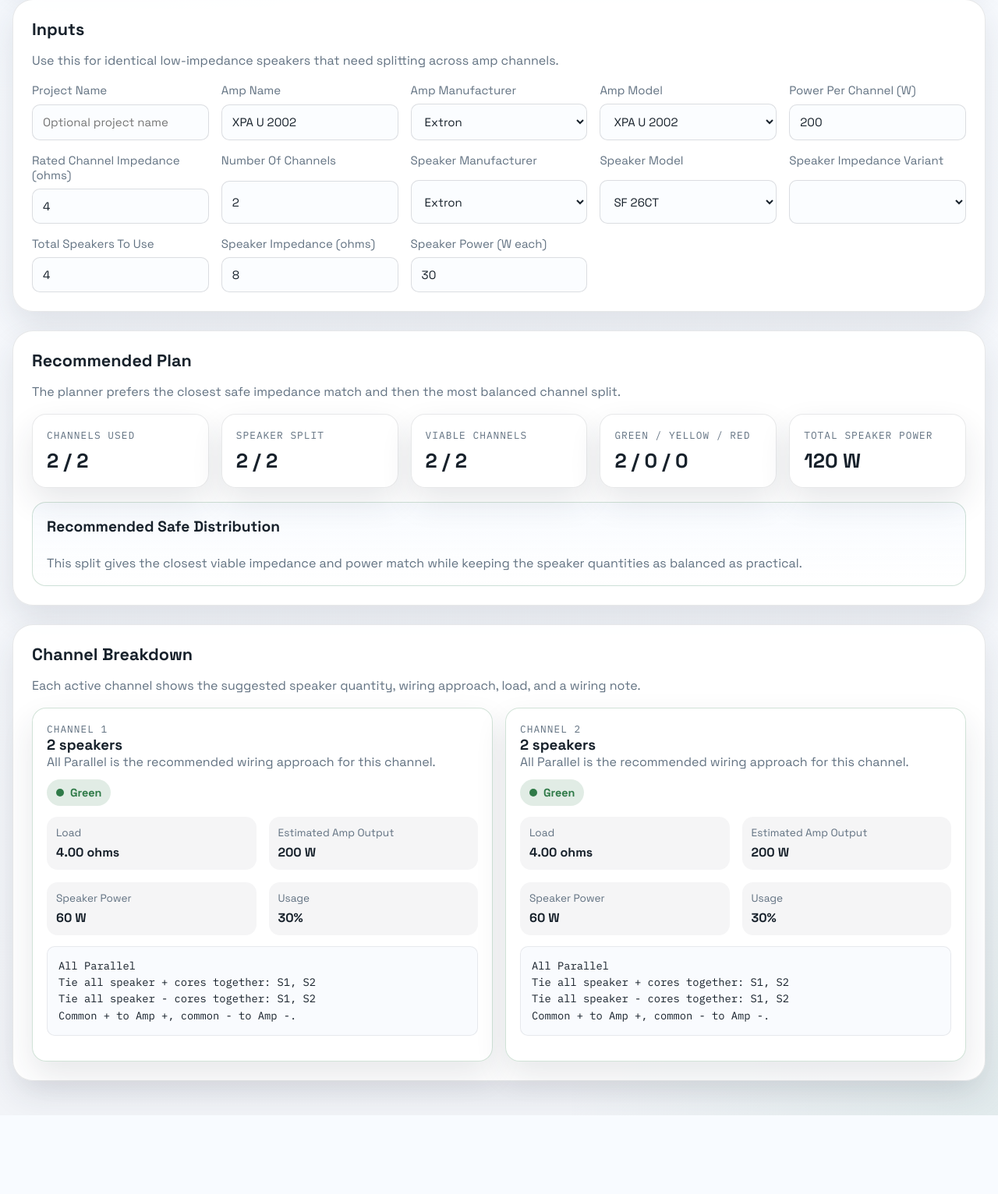
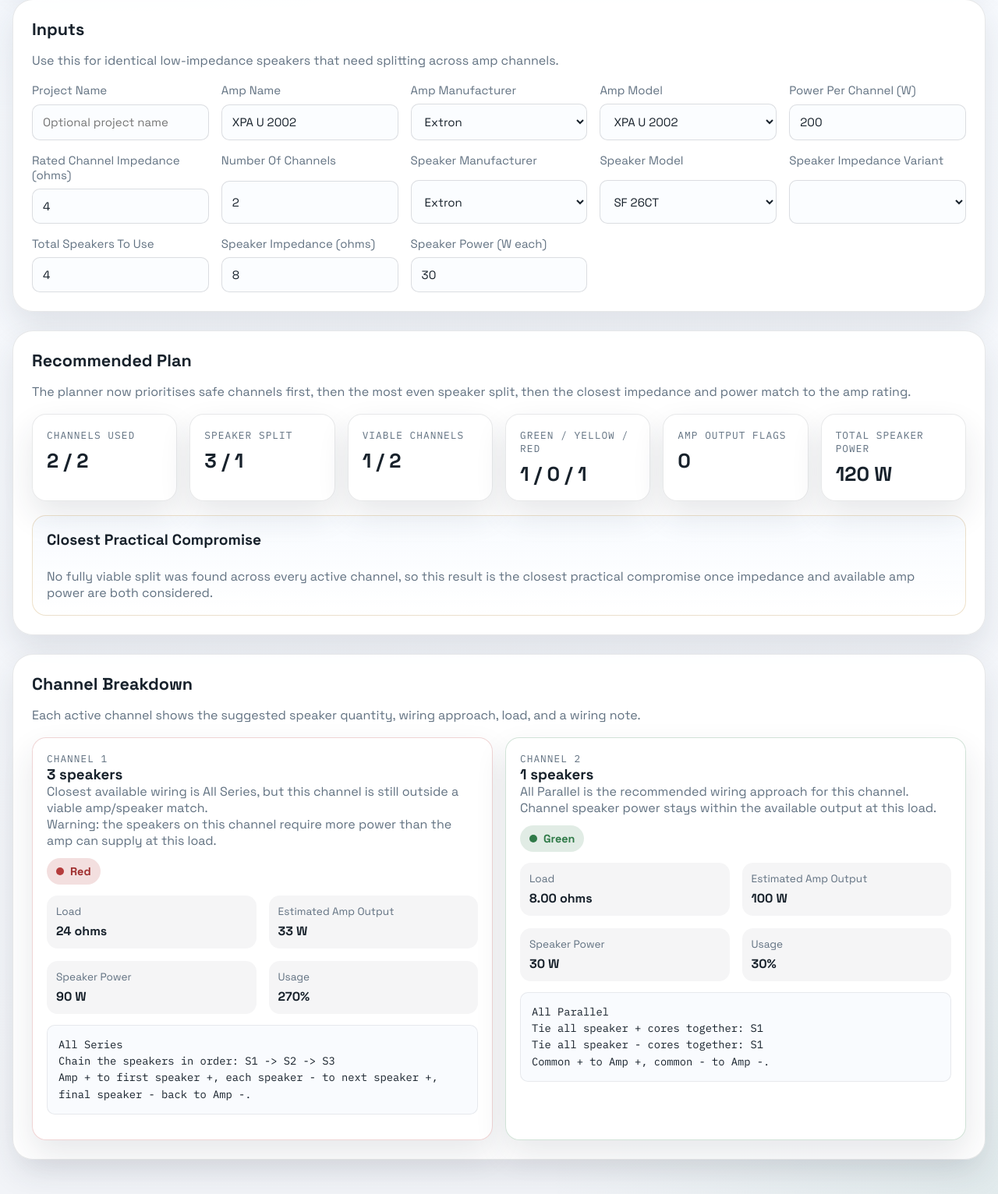
Before and after one commit to AVToolSet/FrontEnd, a Flask app: page /speaker-load-planner in a window 1280 px wide. Shown: the part 526-2058 px from the top of the page at 78% size. Before the commit the page ends 1957 px from the top, so only its background shows below. Run offline with Flask 3, Linux system fonts and the light colour scheme; lists and menus that the app fills with data are empty.

Commit message:
Fix speaker planner load balancing and amp limit checks

```diff
--- a/static/speaker_load_planner/app.js
+++ b/static/speaker_load_planner/app.js
@@ -419,6 +419,18 @@ function estimateAmpPowerAtLoad(powerPerChannel, ratedImpedance, actualImpedance
   return (voltage * voltage) / actualImpedance;
 }
 
+function getIdealDistribution(totalSpeakers, channelCount) {
+  const baseCount = Math.floor(totalSpeakers / channelCount);
+  const remainder = totalSpeakers % channelCount;
+  return Array.from({ length: channelCount }, (_, index) => (index < remainder ? baseCount + 1 : baseCount));
+}
+
+function calculateDistributionPenalty(distribution, channelCount, totalSpeakers) {
+  const expected = getIdealDistribution(totalSpeakers, channelCount).sort((left, right) => right - left);
+  const actual = distribution.slice().sort((left, right) => right - left);
+  return actual.reduce((sum, count, index) => sum + Math.abs(count - (expected[index] || 0)), 0);
+}
+
 function buildSequentialSpeakerLabels(count, prefix = "S") {
   return Array.from({ length: count }, (_, index) => `${prefix}${index + 1}`);
 }
@@ -522,20 +534,30 @@ function buildPlanForCount(speakerCount, speakerImpedance, ratedImpedance, power
   const totalSpeakerPower = speakerCount * speakerWattage;
   const ranked = candidates.map((candidate) => {
     const impedanceSafe = candidate.totalImpedance >= ratedImpedance;
-    const estimatedAmpOutput = estimateAmpPowerAtLoad(powerPerChannel, ratedImpedance, candidate.totalImpedance);
-    const utilization = estimatedAmpOutput > 0 ? totalSpeakerPower / estimatedAmpOutput : Infinity;
+    const projectedAmpOutput = estimateAmpPowerAtLoad(powerPerChannel, ratedImpedance, candidate.totalImpedance);
+    const ampOutputExceeded = projectedAmpOutput > powerPerChannel;
+    const availableAmpOutput = impedanceSafe ? Math.min(projectedAmpOutput, powerPerChannel) : 0;
+    const utilization = availableAmpOutput > 0 ? totalSpeakerPower / availableAmpOutput : Infinity;
     const powerSafe = utilization <= 1;
+    const powerGap = Math.abs(availableAmpOutput - totalSpeakerPower);
+    const impedanceRatio = ratedImpedance > 0 ? candidate.totalImpedance / ratedImpedance : Infinity;
+    const impedanceMatchPenalty = Math.abs(Math.log2(impedanceRatio));
 
     return {
       ...candidate,
-      safe: impedanceSafe,
+      safe: impedanceSafe && powerSafe && !ampOutputExceeded,
       impedanceSafe,
+      ampOutputExceeded,
       powerSafe,
-      viable: impedanceSafe && powerSafe,
-      estimatedAmpOutput,
+      viable: impedanceSafe && powerSafe && !ampOutputExceeded,
+      projectedAmpOutput,
+      estimatedAmpOutput: availableAmpOutput,
+      availableAmpOutput,
       totalSpeakerPower,
       utilization,
+      powerGap,
       delta: Math.abs(candidate.totalImpedance - ratedImpedance),
+      impedanceMatchPenalty,
       status: getTrafficStatus(utilization, impedanceSafe),
     };
   }).filter((candidate) => Number.isFinite(candidate.totalImpedance) && candidate.totalImpedance > 0);
@@ -544,15 +566,27 @@ function buildPlanForCount(speakerCount, speakerImpedance, ratedImpedance, power
     if (left.viable !== right.viable) {
       return left.viable ? -1 : 1;
     }
+    if (left.ampOutputExceeded !== right.ampOutputExceeded) {
+      return left.ampOutputExceeded ? 1 : -1;
+    }
     if (left.status !== right.status) {
       const order = { green: 0, yellow: 1, red: 2 };
       return order[left.status] - order[right.status];
     }
-    if (left.utilization !== right.utilization) {
-      return left.utilization - right.utilization;
+    if (left.powerSafe !== right.powerSafe) {
+      return left.powerSafe ? -1 : 1;
     }
     if (left.delta !== right.delta) {
       return left.delta - right.delta;
+    }
+    if (left.powerGap !== right.powerGap) {
+      return left.powerGap - right.powerGap;
+    }
+    if (left.impedanceMatchPenalty !== right.impedanceMatchPenalty) {
+      return left.impedanceMatchPenalty - right.impedanceMatchPenalty;
+    }
+    if (left.utilization !== right.utilization) {
+      return Math.abs(1 - left.utilization) - Math.abs(1 - right.utilization);
     }
     return left.totalImpedance - right.totalImpedance;
   });
@@ -599,7 +633,8 @@ function scoreDistribution(distribution, ratedImpedance, speakerImpedance, power
     const utilization = plan?.utilization ?? Infinity;
     const impedanceSafe = Boolean(plan?.impedanceSafe);
     const powerSafe = Boolean(plan?.powerSafe);
-    const viable = impedanceSafe && powerSafe;
+    const ampOutputExceeded = Boolean(plan?.ampOutputExceeded);
+    const viable = impedanceSafe && powerSafe && !ampOutputExceeded;
     const status = plan?.status || getTrafficStatus(utilization, impedanceSafe);
 
     return {
@@ -609,9 +644,11 @@ function scoreDistribution(distribution, ratedImpedance, speakerImpedance, power
       ...plan,
       totalSpeakerPower,
       estimatedAmpOutput,
+      projectedAmpOutput: plan?.projectedAmpOutput ?? estimatedAmpOutput,
       utilization,
       impedanceSafe,
       powerSafe,
+      ampOutputExceeded,
       viable,
       status,
     };
@@ -621,17 +658,22 @@ function scoreDistribution(distribution, ratedImpedance, speakerImpedance, power
   const viableChannels = activeChannels.filter((channel) => channel.viable).length;
   const allViable = activeChannels.length > 0 && viableChannels === activeChannels.length;
   const deltaSum = activeChannels.reduce((sum, channel) => sum + (channel.delta || 0), 0);
-  const utilizationPenalty = activeChannels.reduce((sum, channel) => sum + Math.max(0, channel.utilization - 0.9), 0);
+  const utilizationPenalty = activeChannels.reduce((sum, channel) => sum + Math.abs(1 - channel.utilization), 0);
+  const powerGapPenalty = activeChannels.reduce((sum, channel) => sum + (channel.powerGap || 0), 0);
   const counts = activeChannels.map((channel) => channel.speakerCount);
   const imbalance = counts.length ? Math.max(...counts) - Math.min(...counts) : 0;
   const averageSpeakers = activeChannels.length
     ? distribution.reduce((sum, count) => sum + count, 0) / activeChannels.length
     : 0;
   const spreadPenalty = counts.reduce((sum, count) => sum + Math.abs(count - averageSpeakers), 0);
+  const balancePenalty = calculateDistributionPenalty(distribution, distribution.length, distribution.reduce((sum, count) => sum + count, 0));
   const maxSpeakersOnChannel = counts.length ? Math.max(...counts) : 0;
   const redChannels = activeChannels.filter((channel) => channel.status === "red").length;
   const yellowChannels = activeChannels.filter((channel) => channel.status === "yellow").length;
   const greenChannels = activeChannels.filter((channel) => channel.status === "green").length;
+  const ampOutputExceededChannels = activeChannels.filter((channel) => channel.ampOutputExceeded).length;
+  const powerUnsafeChannels = activeChannels.filter((channel) => !channel.powerSafe).length;
+  const impedanceUnsafeChannels = activeChannels.filter((channel) => !channel.impedanceSafe).length;
 
   return {
     distribution,
@@ -641,12 +683,17 @@ function scoreDistribution(distribution, ratedImpedance, speakerImpedance, power
     activeChannels: activeChannels.length,
     deltaSum,
     utilizationPenalty,
+    powerGapPenalty,
     imbalance,
     spreadPenalty,
+    balancePenalty,
     maxSpeakersOnChannel,
     redChannels,
     yellowChannels,
     greenChannels,
+    ampOutputExceededChannels,
+    powerUnsafeChannels,
+    impedanceUnsafeChannels,
   };
 }
 
@@ -664,26 +711,41 @@ function calculateRecommendation(inputs) {
     if (left.allViable !== right.allViable) {
       return left.allViable ? -1 : 1;
     }
+    if (left.redChannels !== right.redChannels) {
+      return left.redChannels - right.redChannels;
+    }
+    if (left.ampOutputExceededChannels !== right.ampOutputExceededChannels) {
+      return left.ampOutputExceededChannels - right.ampOutputExceededChannels;
+    }
+    if (left.powerUnsafeChannels !== right.powerUnsafeChannels) {
+      return left.powerUnsafeChannels - right.powerUnsafeChannels;
+    }
+    if (left.impedanceUnsafeChannels !== right.impedanceUnsafeChannels) {
+      return left.impedanceUnsafeChannels - right.impedanceUnsafeChannels;
+    }
     if (left.viableChannels !== right.viableChannels) {
       return right.viableChannels - left.viableChannels;
     }
-    if (left.redChannels !== right.redChannels) {
-      return left.redChannels - right.redChannels;
+    if (left.balancePenalty !== right.balancePenalty) {
+      return left.balancePenalty - right.balancePenalty;
     }
     if (left.yellowChannels !== right.yellowChannels) {
       return left.yellowChannels - right.yellowChannels;
-    }
-    if (left.activeChannels !== right.activeChannels) {
-      return right.activeChannels - left.activeChannels;
-    }
-    if (left.utilizationPenalty !== right.utilizationPenalty) {
-      return left.utilizationPenalty - right.utilizationPenalty;
     }
     if (left.imbalance !== right.imbalance) {
       return left.imbalance - right.imbalance;
     }
     if (left.spreadPenalty !== right.spreadPenalty) {
       return left.spreadPenalty - right.spreadPenalty;
+    }
+    if (left.utilizationPenalty !== right.utilizationPenalty) {
+      return left.utilizationPenalty - right.utilizationPenalty;
+    }
+    if (left.powerGapPenalty !== right.powerGapPenalty) {
+      return left.powerGapPenalty - right.powerGapPenalty;
+    }
+    if (left.activeChannels !== right.activeChannels) {
+      return right.activeChannels - left.activeChannels;
     }
     if (left.maxSpeakersOnChannel !== right.maxSpeakersOnChannel) {
       return left.maxSpeakersOnChannel - right.maxSpeakersOnChannel;
@@ -723,6 +785,7 @@ function renderRecommendation(inputs, recommendation) {
     renderSummaryCard("Speaker Split", recommendation.distribution.filter((count) => count > 0).join(" / ")),
     renderSummaryCard("Viable Channels", `${recommendation.viableChannels} / ${recommendation.activeChannels}`),
     renderSummaryCard("Green / Yellow / Red", `${recommendation.greenChannels} / ${recommendation.yellowChannels} / ${recommendation.redChannels}`),
+    renderSummaryCard("Amp Output Flags", `${recommendation.ampOutputExceededChannels}`),
     renderSummaryCard("Total Speaker Power", formatWatts(totalSpeakerPower)),
   ].join("");
 
@@ -747,6 +810,14 @@ function renderRecommendation(inputs, recommendation) {
         channel.viable
           ? `${escapeHtml(channel.name)} is the recommended wiring approach for this channel.`
           : `Closest available wiring is ${escapeHtml(channel.name)}, but this channel is still outside a viable amp/speaker match.`
+      }</p>
+
+      <p class="note">${
+        channel.ampOutputExceeded
+          ? "Warning: this load would force the amplifier beyond its rated per-channel output."
+          : channel.powerSafe
+            ? "Channel speaker power stays within the available output at this load."
+            : "Warning: the speakers on this channel require more power than the amp can supply at this load."
       }</p>
 
       <div class="traffic-light ${channel.status}">
--- a/templates/speaker_load_planner/index.html
+++ b/templates/speaker_load_planner/index.html
@@ -111,7 +111,7 @@
       <section class="panel">
         <div class="panel-heading">
           <h2>Recommended Plan</h2>
-          <p>The planner prefers the closest safe impedance match and then the most balanced channel split.</p>
+          <p>The planner now prioritises safe channels first, then the most even speaker split, then the closest impedance and power match to the amp rating.</p>
         </div>
 
         <div id="summary-grid" class="summary-grid"></div>
```
